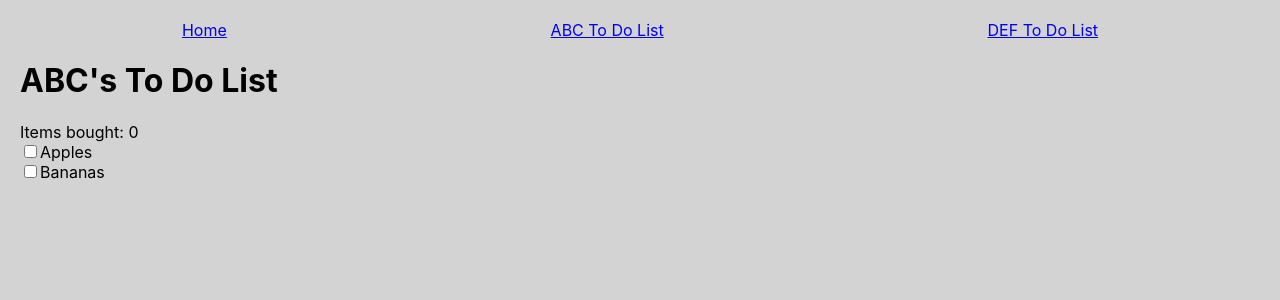
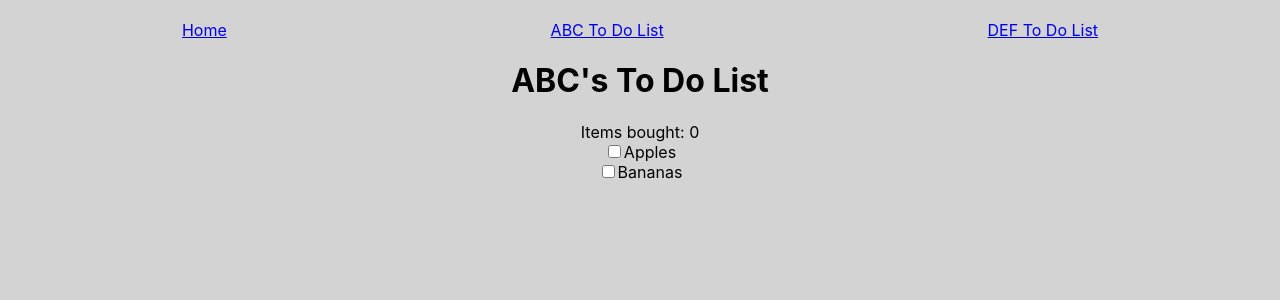
Before and after one commit to nlormsby/CSE-110-Labs, a React (Create React App) app in the folder Lab 3/my-app/: page /todolist/ABC in a window 1280 px wide. Shown: the top 300 px of the page. Built offline with nearby package versions, Linux system fonts and the light colour scheme.

Commit message:
centered toDoList

```diff
--- a/Lab 3/my-app/src/App.css
+++ b/Lab 3/my-app/src/App.css
@@ -110,3 +110,7 @@
   background-color: rgb(220, 89, 89);
   color: white;
  }
+
+ .App-body {
+  text-align: center;
+ }
```
